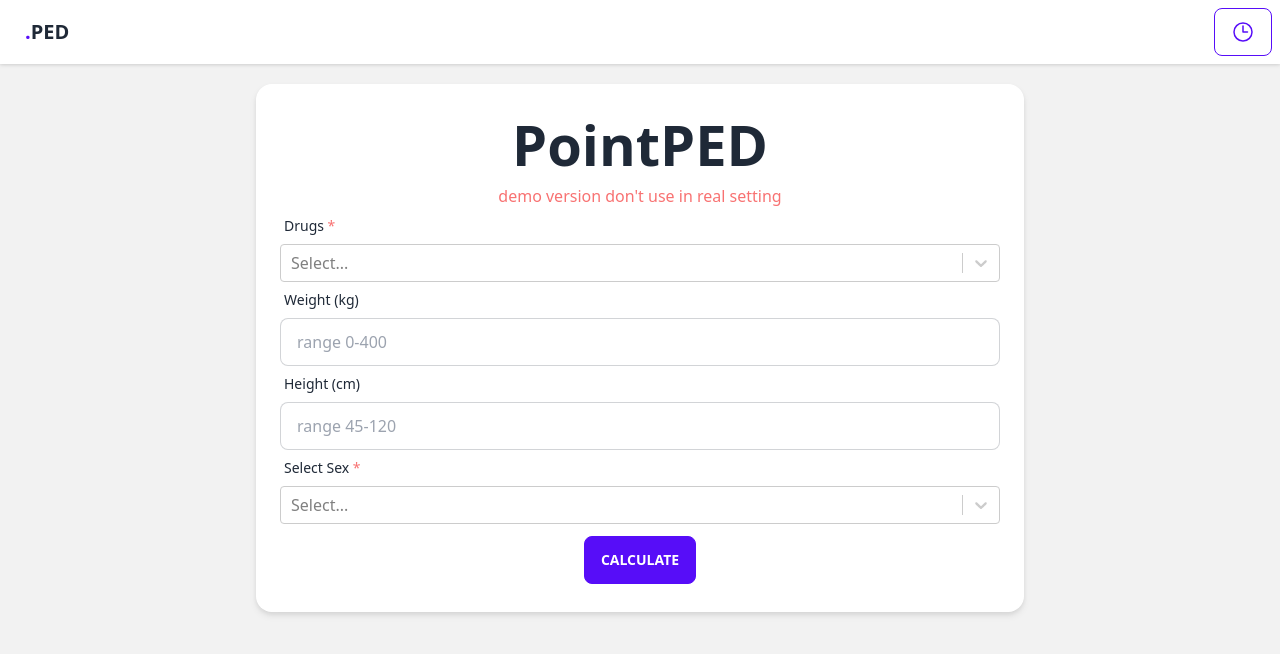
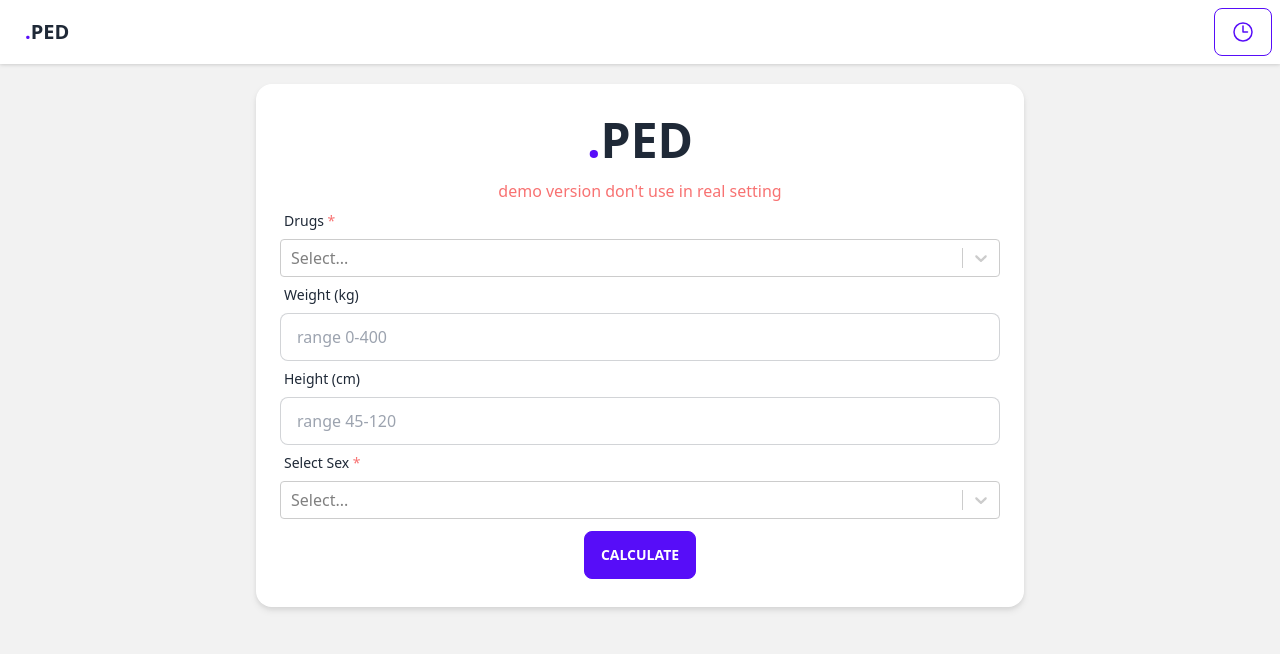
Before and after one commit to swissnp/pointPED, a Next.js app: page / in a window 1280 px wide. Shown: the top 654 px of the page. Built offline with nearby package versions, Linux system fonts and the light colour scheme.

Commit message:
fix underline in RenderDrug and change logo

```diff
--- a/components/RenderDrug.js
+++ b/components/RenderDrug.js
@@ -171,7 +171,7 @@ function MoreInfo(props) {
                     selectedDrug.bodyWeightType}{" "}
                   {+drugSpecificWeight.toFixed(2)} kg
                 </span>{" "}
-                = <div className={`${(isMax || isMin) && 'line-through decoration-error decoration-2'} inline`}>{+(selectedDrug.coef * drugSpecificWeight).toFixed(2)}{" "}
+                = <div className={`${((isMax || isMin) & +(selectedDrug.coef * drugSpecificWeight).toFixed(2)!==selectedDrug.max) && 'line-through decoration-error decoration-2'} inline`}>{+(selectedDrug.coef * drugSpecificWeight).toFixed(2)}{" "}
                 {selectedDrug.unit}{" "}</div>
               </div>
             </div>
--- a/pages/index.js
+++ b/pages/index.js
@@ -127,11 +127,13 @@ export function Home() {
         <meta name="description" content="PointPed" />
         <meta name="viewport" content="width=device-width, initial-scale=1" />
         <link rel="icon" href="/favicon.ico" />
-        <link rel="manifest" href="/manifest.webmanifest" crossorigin="use-credentials"/>
+        <link
+          rel="manifest"
+          href="/manifest.webmanifest"
+          crossorigin="use-credentials"
+        />
         <link rel="apple-touch-icon" href="icons/apple-icon-180.png" />
         <meta name="theme-color" content="#ffffff" />
-
-
       </Head>
       <input
         type="checkbox"
@@ -190,8 +192,9 @@ export function Home() {
           />
           <div className="mx-3 my-5">
             <div className="container mx-auto max-w-screen-md rounded-2xl bg-base-100 px-6 py-5 text-base-content drop-shadow-md">
-              <div className="prose-lg p-3 text-center font-bold text-base-content lg:prose-xl">
-                <h1>PointPED</h1>
+              <div className=" prose-lg  whitespace-nowrap p-3 text-center font-bold text-base-content ">
+                  <h1 className="text-primary inline">.</h1>
+                  <h1  className="inline">PED</h1>
               </div>
               <p className="text-center text-error">
                 demo version don't use in real setting
```
